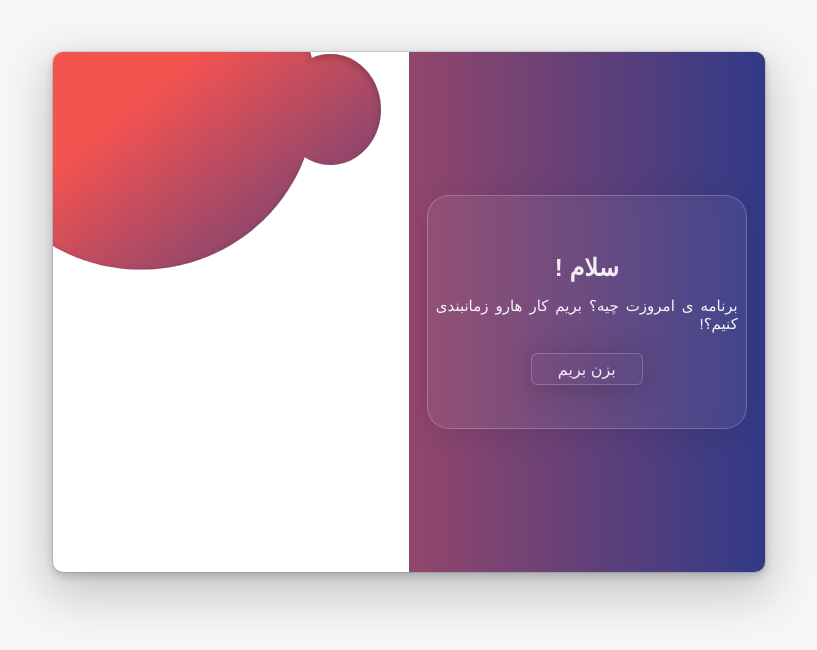
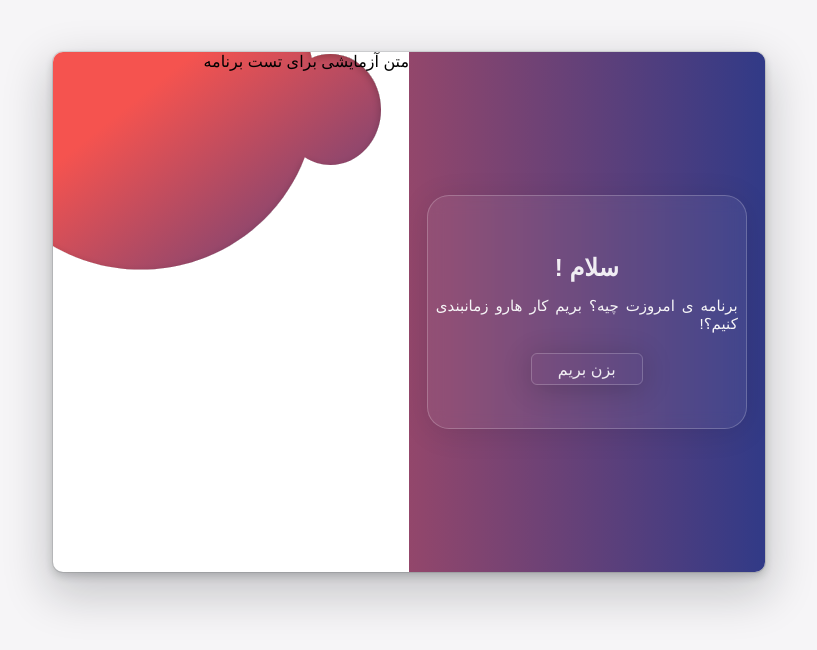
Before and after one commit to Dariush-Bakhtvar/React-todolist, a React (Create React App) app: page / in a window 1280 px wide. Shown: the top 650 px of the page, without its empty margins (231-1048 px from the left). Built offline with nearby package versions, Linux system fonts and the light colour scheme; a small style sheet from the web is missing.

Commit message:
Layout content overlay

```diff
--- a/src/App.js
+++ b/src/App.js
@@ -1,11 +1,16 @@
 import "./Styles/App.scss";
 import Overlay from "./Components/Overlay/Overlay";
-const App = () => {
+import LeftLayout from "./Components/Layouts/LeftLayout";
+import RightLayout from "./Components/Layouts/RightLayout";
+import widthIsActive from "./Components/HOC/widthIsActive";
+const App = ({ isActive, activeToggle }) => {
 	return (
 		<div className="container">
-			<Overlay />
+			<LeftLayout isActive={isActive} />
+			<RightLayout isActive={isActive} />
+			<Overlay isActive={isActive} activeToggle={activeToggle} />
 		</div>
 	);
 };
 
-export default App;
+export default widthIsActive(App);
--- /dev/null
+++ b/src/Components/Layouts/Laout.module.scss
@@ -0,0 +1,45 @@
+@import "../../Styles/mixin";
+@import "../../Styles/variable";
+.ContentLayout {
+    position: absolute;
+    top: 0;
+    height: 100%;
+    transition: all $transition;
+}
+
+.rightLayout {
+    left: 0;
+    opacity: 0;
+    width: 50%;
+    z-index: 2;
+    &__active {
+        opacity: 1;
+        transform: translateX(100%);
+    }
+}
+
+.leftlayout {
+    left: 0;
+    width: 50%;
+    opacity: 1;
+    z-index: 1;
+    &__activeLeft {
+        transform: translateX(100%);
+        opacity: 0;
+        z-index: 5;
+        animation: show 0.6s;
+    }
+}
+
+@keyframes show {
+    0%,
+    49.99% {
+        opacity: 1;
+        z-index: 1;
+    }
+    50%,
+    100% {
+        opacity: 0;
+        z-index: 5;
+    }
+}
--- /dev/null
+++ b/src/Components/Layouts/LeftLayout.js
@@ -0,0 +1,17 @@
+// import WidthActive from "../HOC/widthIsActive";
+import styles from "./Laout.module.scss";
+const LeftLayout = ({ isActive }) => {
+	console.log(isActive);
+	return (
+		<section
+			className={`${styles.ContentLayout} ${styles.leftlayout} ${
+				isActive && styles.leftlayout__activeLeft
+			}`}
+		>
+			<div className={styles.Header}>متن آزمایشی برای تست برنامه</div>
+		</section>
+	);
+};
+
+// export default WidthActive(LeftLayout);
+export default LeftLayout;
--- /dev/null
+++ b/src/Components/Layouts/RightLayout.js
@@ -0,0 +1,13 @@
+import styles from "./Laout.module.scss";
+const RightLayout = ({ isActive }) => {
+	return (
+		<section
+			className={`${styles.ContentLayout} ${styles.rightLayout} ${
+				isActive && styles.rightLayout__active
+			}`}
+		>
+			<div>تست داریوش</div>
+		</section>
+	);
+};
+export default RightLayout;
--- a/src/Components/Overlay/Overlay.js
+++ b/src/Components/Overlay/Overlay.js
@@ -1,4 +1,4 @@
-import WidthActive from "../HOC/widthIsActive";
+// import WidthActive from "../HOC/widthIsActive";
 import styles from "./overlay.module.scss";
 import { GoBookmark } from "react-icons/go";
 import { VscCircleFilled } from "react-icons/vsc";
@@ -68,4 +68,5 @@ const Overlay = ({ isActive, activeToggle }) => {
 	);
 };
 
-export default WidthActive(Overlay);
+// export default WidthActive(Overlay);
+export default Overlay;
--- a/src/Components/Overlay/overlay.module.scss
+++ b/src/Components/Overlay/overlay.module.scss
@@ -9,7 +9,7 @@
     overflow: hidden;
     transform: translateX(0);
     transition: transform $transition;
-    z-index: 1;
+    z-index: 10;
     &__active {
         transform: translateX(-100%);
     }
```
